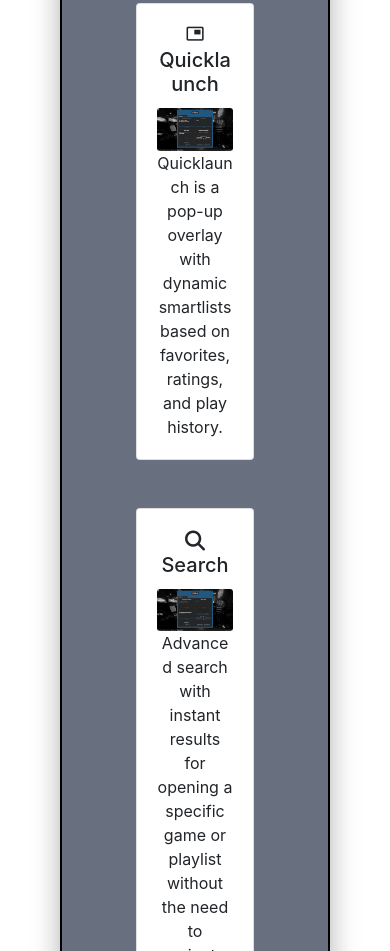
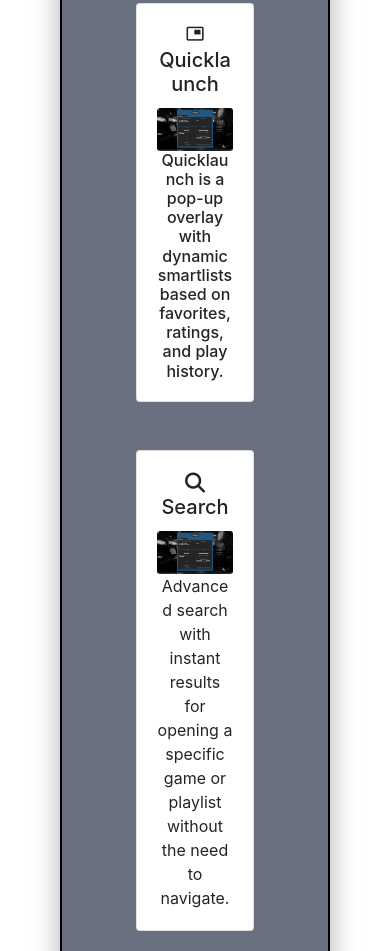
Before and after one commit to seanocali/TiltedWebSite, a plain HTML site: page index.html in a window 390 px wide. Shown: the part 5536-6487 px from the top of the page. Drawn offline with nearby package versions, Linux system fonts and the light colour scheme.

Commit message:
Testing card font size on mobile

```diff
--- a/index.html
+++ b/index.html
@@ -350,8 +350,8 @@
                         <h5 class="card-title"><i style="font-size: 14pt;" class="material-icons">picture_in_picture</i>
                             Quicklaunch</h5>
                         <img class="card-img" src="./assets/img/screenshots/romfolders-thumb.jpg" alt="Card image cap">
-                        <p class="card-text">Quicklaunch is a pop-up overlay with dynamic smartlists based on
-                            favorites, ratings, and play history.</p>
+                        <h6 class="card-text">Quicklaunch is a pop-up overlay with dynamic smartlists based on
+                            favorites, ratings, and play history.</h6>
                     </div>
                 </div>
                 <div class="card growcard text-center col-lg-3 col-md-4 col-6 mx-1 my-4" data-toggle="modal"
```
